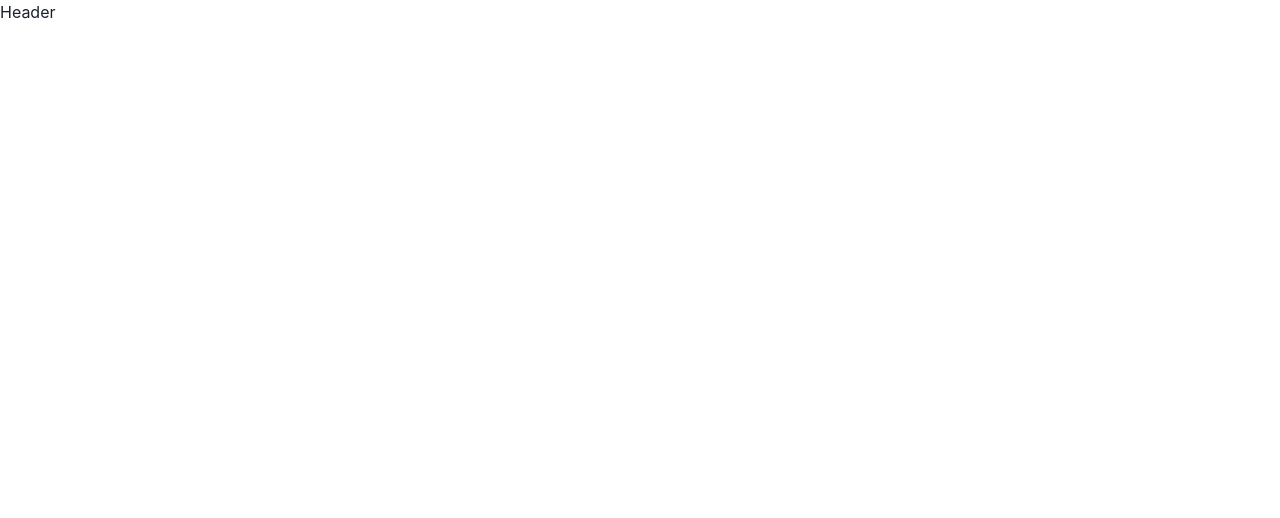
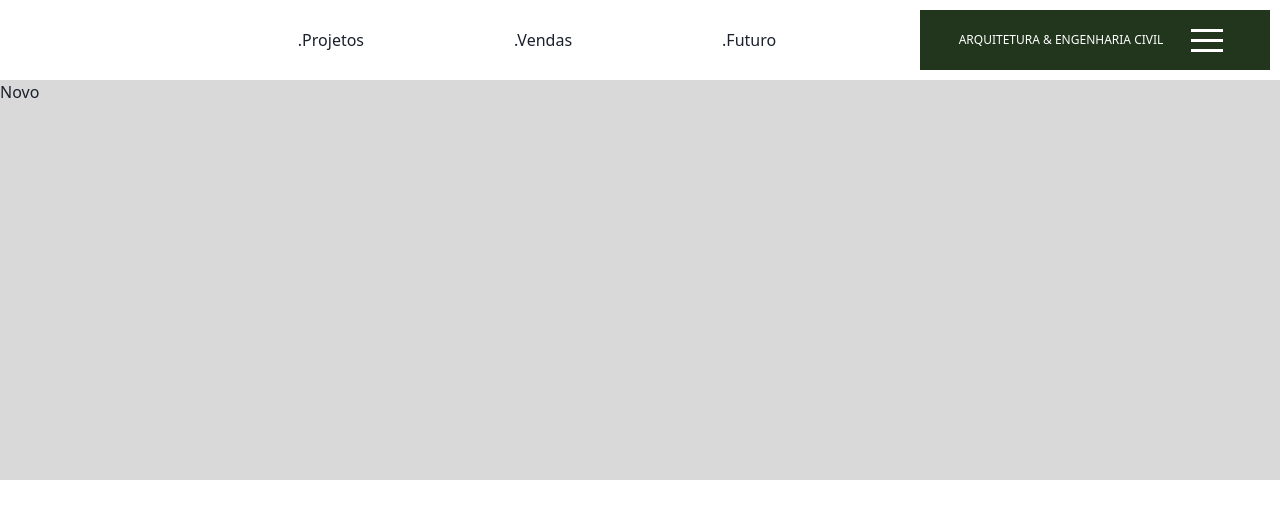
Before and after one commit to fabiomantelli/jpasini, a Next.js app: page / in a window 1280 px wide. Shown: the top 518 px of the page. Built offline with nearby package versions, Linux system fonts and the light colour scheme.

Commit message:
feat: new project with chakra-ui

```diff
--- a/src/components/Header/index.tsx
+++ b/src/components/Header/index.tsx
@@ -1,14 +1,57 @@
-import Image from 'next/image'
-import Link from 'next/link';
+import { Box, Link, List, ListItem, Flex, Spacer, Text } from "@chakra-ui/react";
+import Image from "next/image";
 
-import WhiteLogo from '../../../public/WhiteLogo.svg'
+import Hamburger from 'hamburger-react'
 
-import { Container, NavigationMenu } from './styles'
+import Logo from "../../../public/Logo.svg";
+import WhiteLogo from "../../../public/WhiteLogo.svg";
 
-const Header: React.FC = () => {
+import { Container, NavigationMenu } from "./styles";
 
+interface LogoProps {
+  logo: string
+}
+
+function Header({ logo }: LogoProps) {
   return (
-        <h1>Header</h1>
+    <>
+      <Box bg={logo == 'white' ? '' : 'gray.900'} padding='10px'>
+        <Flex alignItems="center">
+          <Link href="/">
+              <Image src={logo == 'white' ? WhiteLogo : Logo} />
+          </Link>
+          <Spacer />
+          <List>
+            <Flex alignItems="center" gap="150px">
+              <Link href="/projetos">
+                <ListItem>.Projetos</ListItem>
+              </Link>
+              <Link href="/endas">
+                <ListItem>.Vendas</ListItem>
+              </Link>
+              <Link href="/futuro">
+                <ListItem>.Futuro</ListItem>
+              </Link>
+            </Flex>
+          </List>
+          <Spacer />
+          <Flex
+            width="350px"
+            height="60px"
+            alignItems='center'
+            background={logo == 'white' ? 'green.500' : 'black'}
+            justifyContent='center'
+            gap='5'
+          >
+            <Text color='white' fontSize='xs'>ARQUITETURA & ENGENHARIA CIVIL</Text>
+            <Hamburger color='white' />
+          </Flex>
+        </Flex>
+      </Box>
+      <Box bg="gray.900" height='50vh'>
+        Novo
+      </Box>
+    </>
     // <Container>
     //     <Link href="/"><Image src={WhiteLogo} alt="JPasini"/></Link>
     //     <NavigationMenu>
--- a/src/pages/_app.tsx
+++ b/src/pages/_app.tsx
@@ -3,10 +3,12 @@ import Head from 'next/head'
 
 import { ChakraProvider } from '@chakra-ui/react'
 
+import theme from '../styles/theme'
+
 function MyApp({ Component, pageProps }: AppProps) {
 
   return (
-    <ChakraProvider>
+    <ChakraProvider theme={theme}>
       <Head>
         <link rel="shortcut icon" href="/favicon.ico" />
       </Head>
--- a/src/pages/antonio-emilio.tsx
+++ b/src/pages/antonio-emilio.tsx
@@ -7,9 +7,8 @@ import MainSection from '../components/MainSection';
 const AntonioEmilio: NextPage = () => {
         return (
             <>
-            <GlobalStyles />
-                <Header />
-                <MainSection />
+                <Header logo='green' />
+                {/* <MainSection /> */}
             </>
         )
 }
--- a/src/pages/index.tsx
+++ b/src/pages/index.tsx
@@ -6,7 +6,7 @@ import RightSide from '../components/RightSide'
 const Home: NextPage = () => {
   return (
         <>
-          <Header />
+          <Header logo='white' />
           {/* <MainAntonioEmilio /> */}
           {/* <RightSide /> */}
         </>
--- /dev/null
+++ b/src/styles/theme.js
@@ -0,0 +1,76 @@
+import { extendTheme } from '@chakra-ui/react'
+
+// example theme
+const theme = extendTheme({
+  colors: {
+      transparent: 'transparent',
+      black: '#000',
+      white: '#fff',
+      gray: {
+        50: '#f7fafc',
+        // ...
+        900: '#D9D9D9',
+      },
+      green: {
+        500: '#21361D'
+      }
+  },
+  fonts: {
+    body: "system-ui, sans-serif",
+    heading: "Georgia, serif",
+    mono: "Menlo, monospace",
+  },
+  fontSizes: {
+    xs: "0.75rem",
+    sm: "0.875rem",
+    md: "1rem",
+    lg: "1.125rem",
+    xl: "1.25rem",
+    "2xl": "1.5rem",
+    "3xl": "1.875rem",
+    "4xl": "2.25rem",
+    "5xl": "3rem",
+    "6xl": "3.75rem",
+    "7xl": "4.5rem",
+    "8xl": "6rem",
+    "9xl": "8rem",
+  },
+  fontWeights: {
+    hairline: 100,
+    thin: 200,
+    light: 300,
+    normal: 400,
+    medium: 500,
+    semibold: 600,
+    bold: 700,
+    extrabold: 800,
+    black: 900,
+  },
+  lineHeights: {
+    normal: "normal",
+    none: 1,
+    shorter: 1.25,
+    short: 1.375,
+    base: 1.5,
+    tall: 1.625,
+    taller: "2",
+    "3": ".75rem",
+    "4": "1rem",
+    "5": "1.25rem",
+    "6": "1.5rem",
+    "7": "1.75rem",
+    "8": "2rem",
+    "9": "2.25rem",
+    "10": "2.5rem",
+  },
+  letterSpacings: {
+    tighter: "-0.05em",
+    tight: "-0.025em",
+    normal: "0",
+    wide: "0.025em",
+    wider: "0.05em",
+    widest: "0.1em",
+  },
+});
+
+export default theme;
```
Also changed, not shown: src/components/MainAntonioEmilio/index.tsx (+24 -23 lines), src/components/MainSection/styles.ts (+8 -8 lines). Lines whose indentation alone changed are shown as unchanged.
